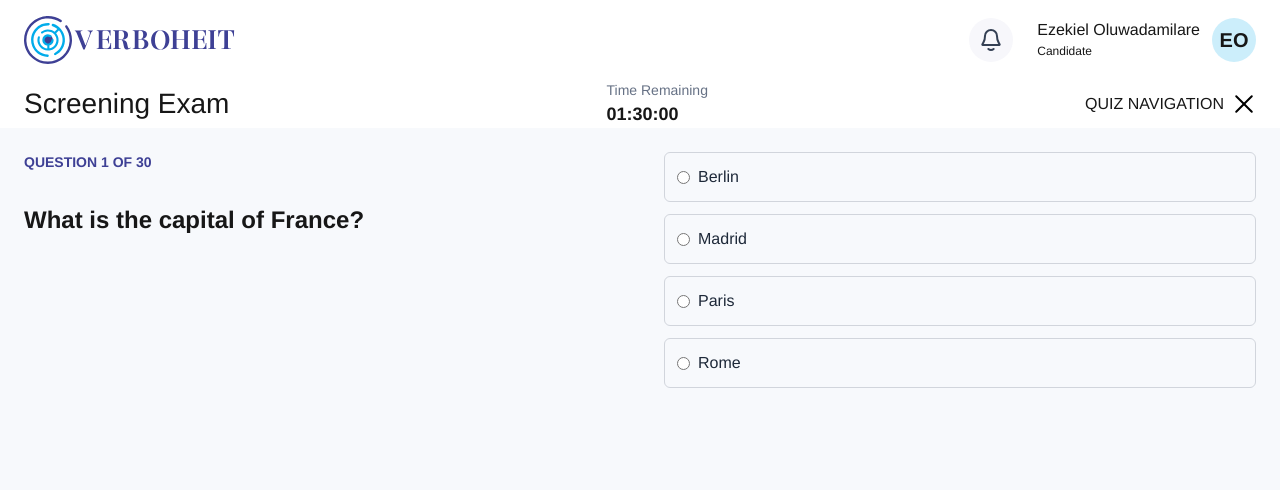
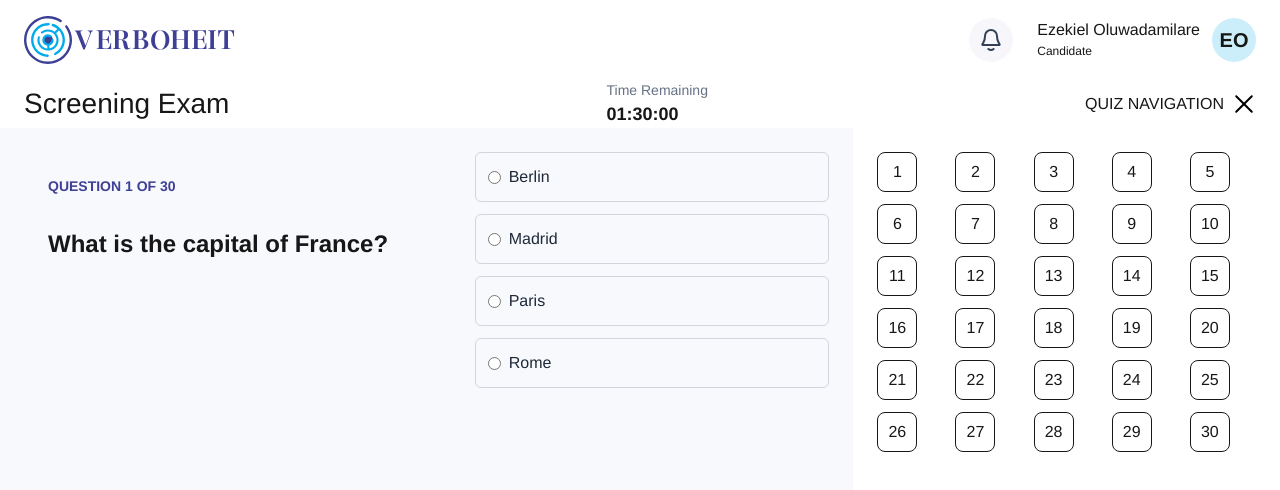
Before and after one commit to theolujay/vmlc-frontend, a Next.js app: page /exam-portal/exam in a window 1280 px wide. Both pictures are taken after a click on the button "Toggle menu". Shown: the top 490 px of the page. Built offline with nearby package versions, Linux system fonts and the light colour scheme.

Commit message:
worked on exam page

```diff
--- a/src/components/Exam/Exam.tsx
+++ b/src/components/Exam/Exam.tsx
@@ -7,6 +7,7 @@ export default function Exam() {
     <ExamLayout>
 
         <Questions/>
+
     </ExamLayout>
   )
 }
--- a/src/components/Exam/ExamLayout.tsx
+++ b/src/components/Exam/ExamLayout.tsx
@@ -1,17 +1,21 @@
+import ExamNavigationProvider from '@/contexts/ExamNavigationProvider'
 import React from 'react'
 import Header from '../General/Layout/Header'
 import HeaderTimer from './HeaderTimer'
 
 export default function ExamLayout({ children }: Readonly<{ children: React.ReactNode }>) {
+
     return (
-        <div className='flex bg-[#f0f2f5] w-full flex-col '>
+        <div className='flex  w-full flex-col '>
             <Header />
-            <HeaderTimer />
+            <ExamNavigationProvider>
+            <HeaderTimer  />
             <main className='min-h-[100vh]'>
                 <div className="flex gap-2 flex-col  mx-auto">
                     {children}
                 </div>
             </main>
+            </ExamNavigationProvider>
         </div>
     )
 }
--- a/src/components/Exam/ExamQuestions.tsx
+++ b/src/components/Exam/ExamQuestions.tsx
@@ -1,32 +1,41 @@
 "use client";
-
+import { useExamContext } from "@/contexts/ExamNavigationProvider";
+import clsx from "clsx";
 import React, { useState } from "react";
 
-type Option = {
-  value: string;
-  label: string;
-};
 
-type QuestionProps = {
-  question: string;
-  options: Option[];
-  correctAnswer: string;
-  questionNumber: number;
-  totalQuestions: number;
-};
+export default function Questions() {
+    const { showNav } = useExamContext()
+    // console.log(examContext,'what is here')
+    return <div className="grid grid-cols-6 min-h-[70vh] ">
+        <div className={clsx("bg-[#f7f9fc] flex col-span-4 ", showNav ? 'col-span-4' : 'col-span-6')}>
+
+            <EachQuestion />
+            <Options />
+        </div>
+        <NumberGrid showNav={showNav} />
+    </div>
+}
 
 
-export default function Questions(){
-    return <div className="grid grid-cols-6 min-h-[60vh] bg-[#F7F9FC]">
-        <EachQuestion/>
-        <Options/>
+function NumberGrid({showNav}:{showNav:boolean}) {
+
+    return <div className={clsx(showNav ? 'block' : 'hidden', "col-span-2 bg-white p-6 h-fit")}>
+        <div className="grid grid-cols-5 gap-3">
+            {Array.from({ length: 30 }, (_, i) => i + 1).map((num) => (
+                <div key={num} className="w-10 h-10 flex items-center justify-center border rounded-lg cursor-pointer hover:bg-gray-100">
+                    {num}
+                </div>
+            ))}
+        </div>
     </div>
 }
 
 
 
-function EachQuestion(){
-    return <div className="col-span-3 flex flex-col gap-5 p-6 ">
+
+function EachQuestion() {
+    return <div className=" flex m-6 flex-col flex-1 gap-5 p-6 ">
         <h4 className="text-sm font-bold text-[#3E4095]">QUESTION 1 OF 30</h4>
         <h2 className="text-2xl font-semibold mt-3">What is the capital of France?</h2>
     </div>
@@ -52,7 +61,7 @@ export function Options() {
     const options = ["Berlin", "Madrid", "Paris", "Rome"];
 
     return (
-    <div className="col-span-3 flex flex-col gap-3 p-6">
+        <div className="flex-1 flex flex-col gap-3 p-6">
             {options.map((option, idx) => (
                 <label
                     key={idx}
--- a/src/components/Exam/HeaderTimer.tsx
+++ b/src/components/Exam/HeaderTimer.tsx
@@ -1,8 +1,11 @@
 "use client"
-import { useState } from "react";
+
+import { useExamContext } from "@/contexts/ExamNavigationProvider"
 
 export default function HeaderTimer() {
-    const [open, setOpen] = useState(false);
+    // const [open, setOpen] = useState(false);
+
+    const {showNav,setShowNav}=useExamContext()
     return <div className='flex bg-white justify-between px-6 items-center'>
         <h2 className="text-[1.75rem] font-normal">Screening Exam</h2>
         <div className="flex flex-col">
@@ -14,24 +17,24 @@ export default function HeaderTimer() {
             <span>QUIZ NAVIGATION</span>
 
              <button
-      onClick={() => setOpen(!open)}
+      onClick={() => setShowNav(!showNav)}
       aria-label="Toggle menu"
       className="flex flex-col gap-1 w-6 cursor-pointer focus:outline-none"
     //   className="flex flex-col gap-1 w-6 cursor-pointer"
     >
       <span
         className={`h-0.5 w-full bg-black rounded-md transform transition duration-300 ${
-          open ? "rotate-45 translate-y-1.5" : ""
+          showNav ? "rotate-45 translate-y-1.5" : ""
         }`}
       />
       <span
         className={`h-0.5 w-full bg-black rounded-md transition duration-300 ${
-          open ? "opacity-0" : ""
+          showNav ? "opacity-0" : ""
         }`}
       />
       <span
         className={`h-0.5 w-full bg-black rounded-md transform transition duration-300 ${
-          open ? "-rotate-45 -translate-y-1.5" : ""
+          showNav ? "-rotate-45 -translate-y-1.5" : ""
         }`}
       />
     </button>
--- /dev/null
+++ b/src/contexts/ExamNavigationProvider.tsx
@@ -0,0 +1,27 @@
+"use client"
+import React, { createContext, useContext, useState } from 'react'
+
+
+type ExamContextType = {
+    showNav: boolean;
+    setShowNav: React.Dispatch<React.SetStateAction<boolean>>;
+};
+const ExamContext = createContext<ExamContextType | null>(null)
+
+export default function ExamNavigationProvider({ children }: Readonly<{ children: React.ReactNode }>) {
+    const [showNav, setShowNav] = useState(false)
+    return (
+        <ExamContext.Provider value={{ showNav, setShowNav }}>
+            {children}
+        </ExamContext.Provider>
+    )
+}
+
+
+export function useExamContext() {
+    const context = useContext(ExamContext)
+    if (!context) {
+        throw new Error('useExamContext must be used within ExamNavigationProvider')
+    }
+    return context;
+}
```
Also changed, not shown: src/types/Examtype.ts (added, +12 -0 lines). Lines whose indentation alone changed are shown as unchanged.
